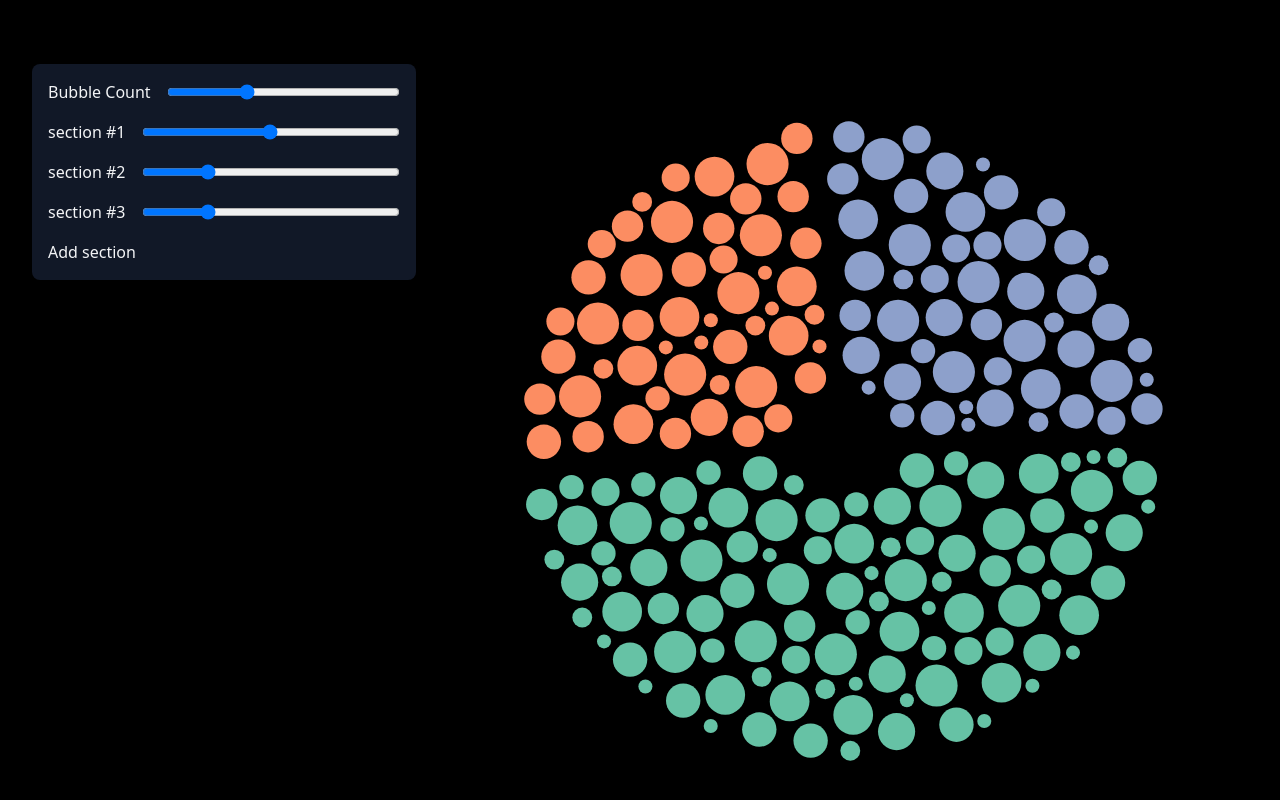
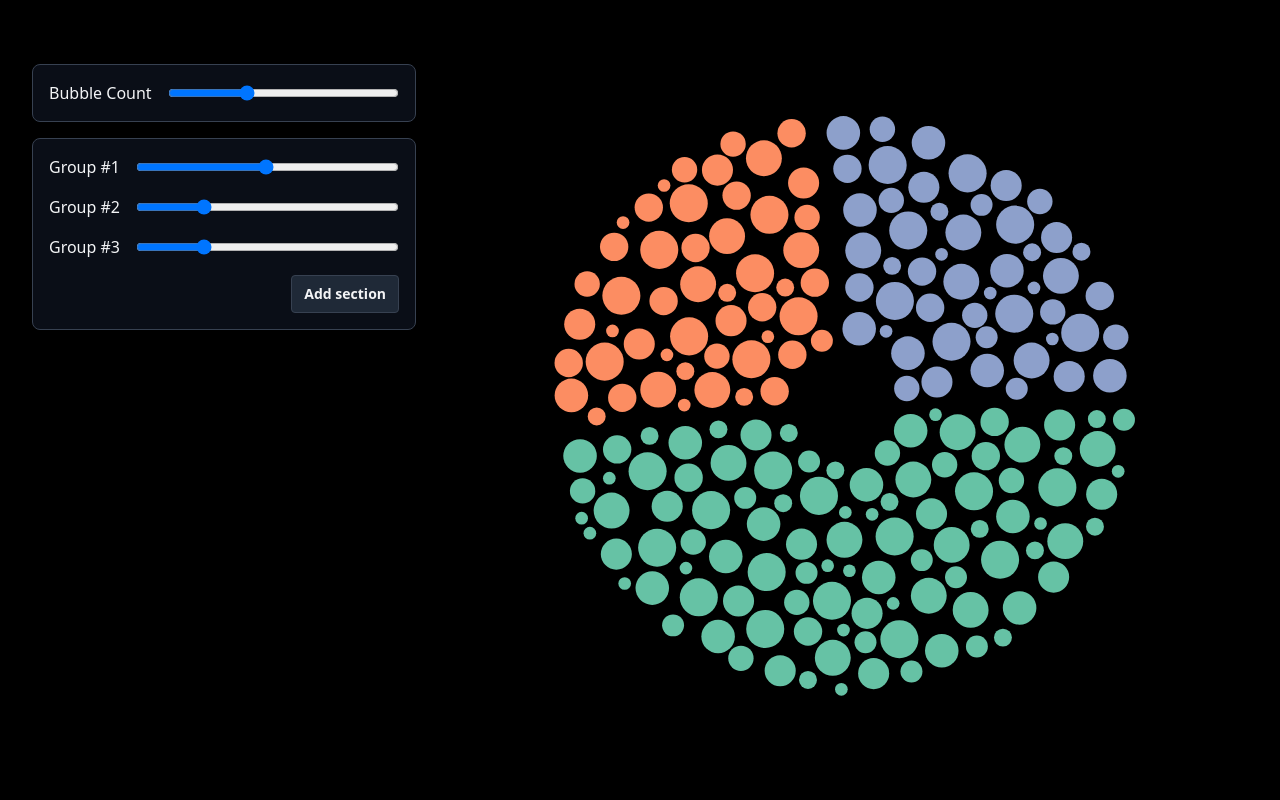
Before and after one commit to headonkeyboard/bubble-donut-chart, a React (Create React App) app: page / in a window 1280 px wide. Shown: the top 800 px of the page. Built offline with nearby package versions, Linux system fonts and the light colour scheme.

Commit message:
improve ui

```diff
--- a/src/App.tsx
+++ b/src/App.tsx
@@ -54,10 +54,10 @@ function App() {
 
   return (
     <div className="p-8 flex min-h-screen space-x-4 text-gray-100">
-        <div className="rounded-lg w-4/12 shadow self-start p-4 mt-8 bg-gray-900 max-w-sm">
+        <div className="w-4/12 self-start mt-8 max-w-sm">
             <BubbleDonutBuilder bubbleCount={defaultBubbleCount} sections={sections} onChange={handleSectionsChange} onBubbleCountChange={handleBubbleCountChange} />
         </div>
-        <div className="w-8/12 flex flex-shrink-0 flex-col justify-items-stretch">
+        <div className="w-8/12 flex flex-1 flex-shrink-0 flex-col justify-items-stretch">
             <BubbleDonutChart bubbles={bubbles} />
         </div>
     </div>
--- a/src/BubbleDonutChart.tsx
+++ b/src/BubbleDonutChart.tsx
@@ -65,7 +65,7 @@ const BubbleDonutChart: FunctionComponent<BubbleDonutChartProps> = ({ bubbles })
         if (null !== svgRef.current) {
             const elem = svgRef.current;
 
-            wrapperWidth.current = elem.clientWidth;
+            wrapperWidth.current = Math.min(elem.clientWidth, elem.clientHeight);
 
             const svg = d3.select(svgRef.current)
                 .append("svg")
@@ -87,8 +87,31 @@ const BubbleDonutChart: FunctionComponent<BubbleDonutChartProps> = ({ bubbles })
         }
     }, [bubbles]);
 
+    useEffect(() => {
+        function handleResize() {
+            if (null !== svgRef.current && null != d3SvgRef.current) {
+                const elem = svgRef.current;
+                wrapperWidth.current = Math.min(elem.clientWidth, elem.clientHeight);
+
+                d3SvgRef.current
+                    .attr("height", wrapperWidth.current)
+                    .attr("width", wrapperWidth.current)
+                ;
+
+                drawBubbles(d3SvgRef.current.selectAll("circle"), bubbles, wrapperWidth.current);
+            }
+        }
+
+        window.addEventListener('resize', handleResize);
+
+        return () => {
+            window.removeEventListener('resize', handleResize);
+        }
+    }, [bubbles]);
+
     return (
-        <div ref={svgRef}></div>
+        <div className="flex flex-1 justify-center items-center overflow-hidden" ref={svgRef}> {/* <div ref={svgRef} />*/}</div>
+
     );
 };
 
--- a/src/ui/builder/BubbleDonutBuilder.tsx
+++ b/src/ui/builder/BubbleDonutBuilder.tsx
@@ -50,21 +50,23 @@ const BubbleDonutBuilder: FunctionComponent<BubbleDonutBuilderProps> = ({bubbleC
     }, [onBubbleCountChange]);
 
     return (
-        <div className="space-y-4">
+        <div className="space-y-4 font-light">
             <div className="space-y-4">
-                <div className="flex items-center space-x-4">
+                <div className="rounded-lg p-4 bg-gray-900 flex items-center space-x-4 border border-gray-700 bg-opacity-60">
                     <label>Bubble Count</label>
                     <input onChange={handleBubbleCountChange} className="flex-1" name="bubbleCount"  type="range" defaultValue={bubbleCount} min="100" max="400" />
                 </div>
 
-                {sections.map((section, sectionIndex) => (
-                    <div key={`section-${sectionIndex}`}>
-                        <BubbleDonutBuilderSection index={sectionIndex} defaultSection={section} onChange={handleSectionChange} />
-                    </div>
-                ))}
+                <div className="space-y-4 rounded-lg p-4 bg-gray-900 border border-gray-700 flex flex-col bg-opacity-60">
+                    {sections.map((section, sectionIndex) => (
+                        <div key={`section-${sectionIndex}`}>
+                            <BubbleDonutBuilderSection index={sectionIndex} defaultSection={section} onChange={handleSectionChange} />
+                        </div>
+                    ))}
+
+                    <button className="font-bold ml-auto text-sm border border-gray-700 rounded px-3 py-2 bg-gray-800" onClick={addSection}>Add section</button>
+                </div>
             </div>
-
-            <button onClick={addSection}>Add section</button>
         </div>
     );
 };
--- a/src/ui/builder/BubbleDonutBuilderSection.tsx
+++ b/src/ui/builder/BubbleDonutBuilderSection.tsx
@@ -19,7 +19,7 @@ const BubbleDonutBuilderSection: FunctionComponent<BubbleDonutBuilderSectionProp
     return (
         <div className="space-y-2">
             <div className="flex space-x-4">
-                <p>section #{index + 1}</p>
+                <p>Group #{index + 1}</p>
                 <input className="flex-1" name="bubbleCount" onChange={handleSliderChange} type="range" value={defaultSection} min="1" max="100" />
             </div>
         </div>
```
Also changed, not shown: 1 other file (tests, documents, lock files or other folders).
